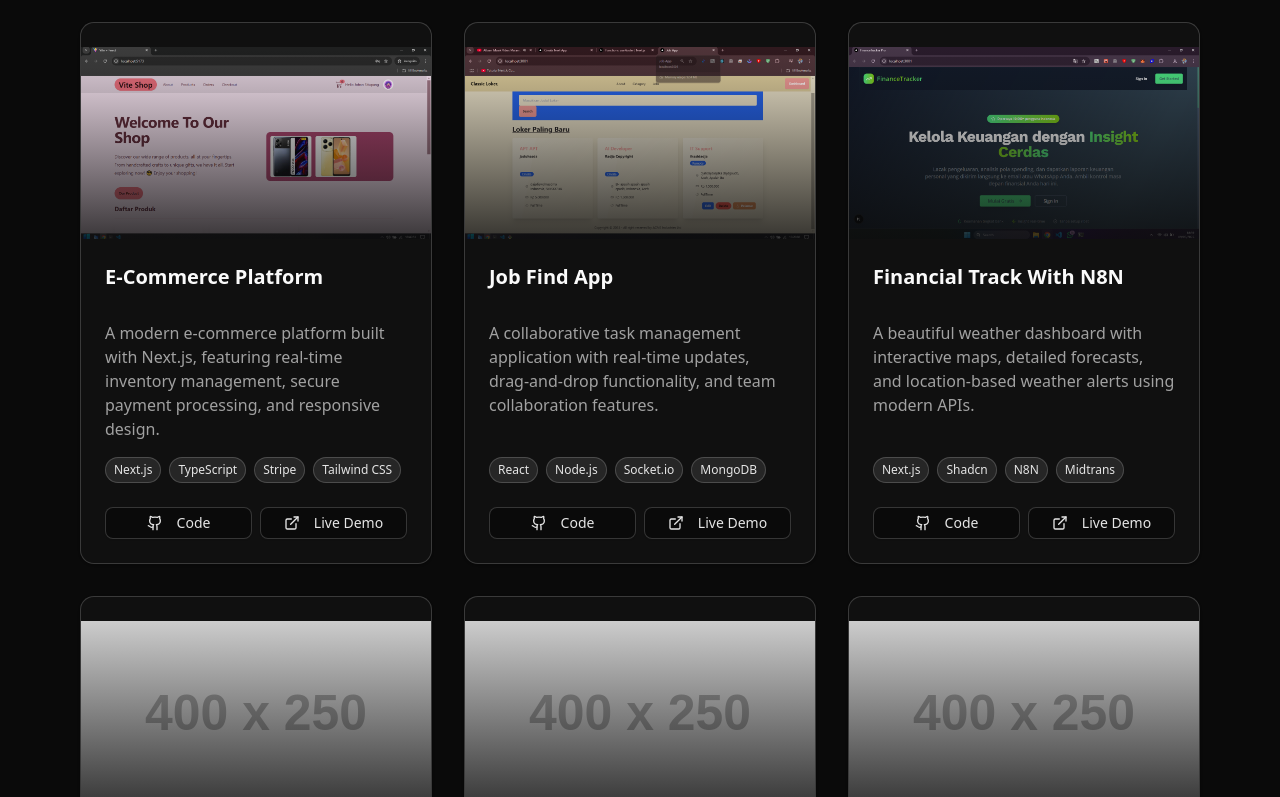
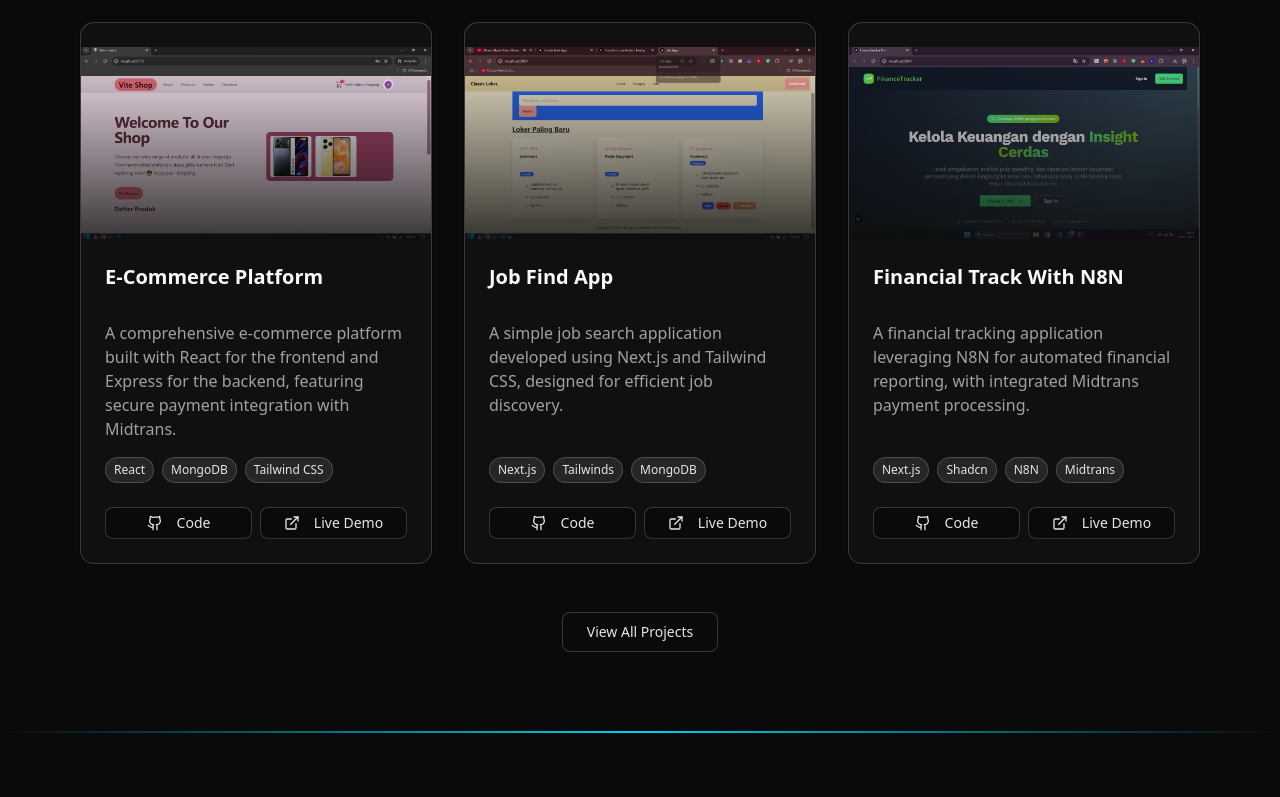
Before and after one commit to alchemn/portfolio, a Next.js app: page / in a window 1280 px wide. Shown: the part 2000-2797 px from the top of the page. Built offline with nearby package versions, Linux system fonts and the light colour scheme.

Commit message:
Remove Dummy Data

```diff
--- a/components/portfolio/Projects.tsx
+++ b/components/portfolio/Projects.tsx
@@ -9,52 +9,28 @@ import Image from 'next/image';
 const projects = [
   {
     title: "E-Commerce Platform",
-    description: "A modern e-commerce platform built with Next.js, featuring real-time inventory management, secure payment processing, and responsive design.",
+    description: "A comprehensive e-commerce platform built with React for the frontend and Express for the backend, featuring secure payment integration with Midtrans.",
     image: "/img/ecomm.png",
-    tags: ["Next.js", "TypeScript", "Stripe", "Tailwind CSS"],
-    githubUrl: "#",
+    tags: ["React", "MongoDB", "Tailwind CSS"],
+    githubUrl: "https://github.com/alchemn/front-ecom",
     liveUrl: "#"
   },
   {
     title: "Job Find App",
-    description: "A collaborative task management application with real-time updates, drag-and-drop functionality, and team collaboration features.",
+    description: "A simple job search application developed using Next.js and Tailwind CSS, designed for efficient job discovery.",
     image: "/img/classi.png",
-    tags: ["React", "Node.js", "Socket.io", "MongoDB"],
-    githubUrl: "#",
-    liveUrl: "#"
+    tags: ["Next.js", "Tailwinds","MongoDB"],
+    githubUrl: "https://github.com/alchemn/lokerapp",
+    liveUrl: "https://lokerapp-iota.vercel.app/"
   },
   {
     title: "Financial Track With N8N",
-    description: "A beautiful weather dashboard with interactive maps, detailed forecasts, and location-based weather alerts using modern APIs.",
+    description: "A financial tracking application leveraging N8N for automated financial reporting, with integrated Midtrans payment processing.",
     image: "/img/ftt.png",
     tags: ["Next.js", "Shadcn", "N8N", "Midtrans"],
-    githubUrl: "#",
+    githubUrl: "https://github.com/alchemn/n8n-finance-tracking",
     liveUrl: "#"
   },
-  {
-    title: "Social Media Analytics",
-    description: "A comprehensive analytics platform for social media managers with real-time data visualization and reporting features.",
-    image: "https://placehold.co/400x250",
-    tags: ["React", "D3.js", "Express", "PostgreSQL"],
-    githubUrl: "#",
-    liveUrl: "#"
-  },
-  {
-    title: "Portfolio Website",
-    description: "A responsive portfolio website with modern animations, dark mode support, and optimized performance.",
-    image: "https://placehold.co/400x250",
-    tags: ["Next.js", "Framer Motion", "Tailwind CSS", "Vercel"],
-    githubUrl: "#",
-    liveUrl: "#"
-  },
-  {
-    title: "Blog Platform",
-    description: "A modern blogging platform with markdown support, SEO optimization, and content management capabilities.",
-    image: "https://placehold.co/400x250",
-    tags: ["Next.js", "MDX", "Prisma", "MySQL"],
-    githubUrl: "#",
-    liveUrl: "#"
-  }
 ];
 
 export default function Projects() {
```
